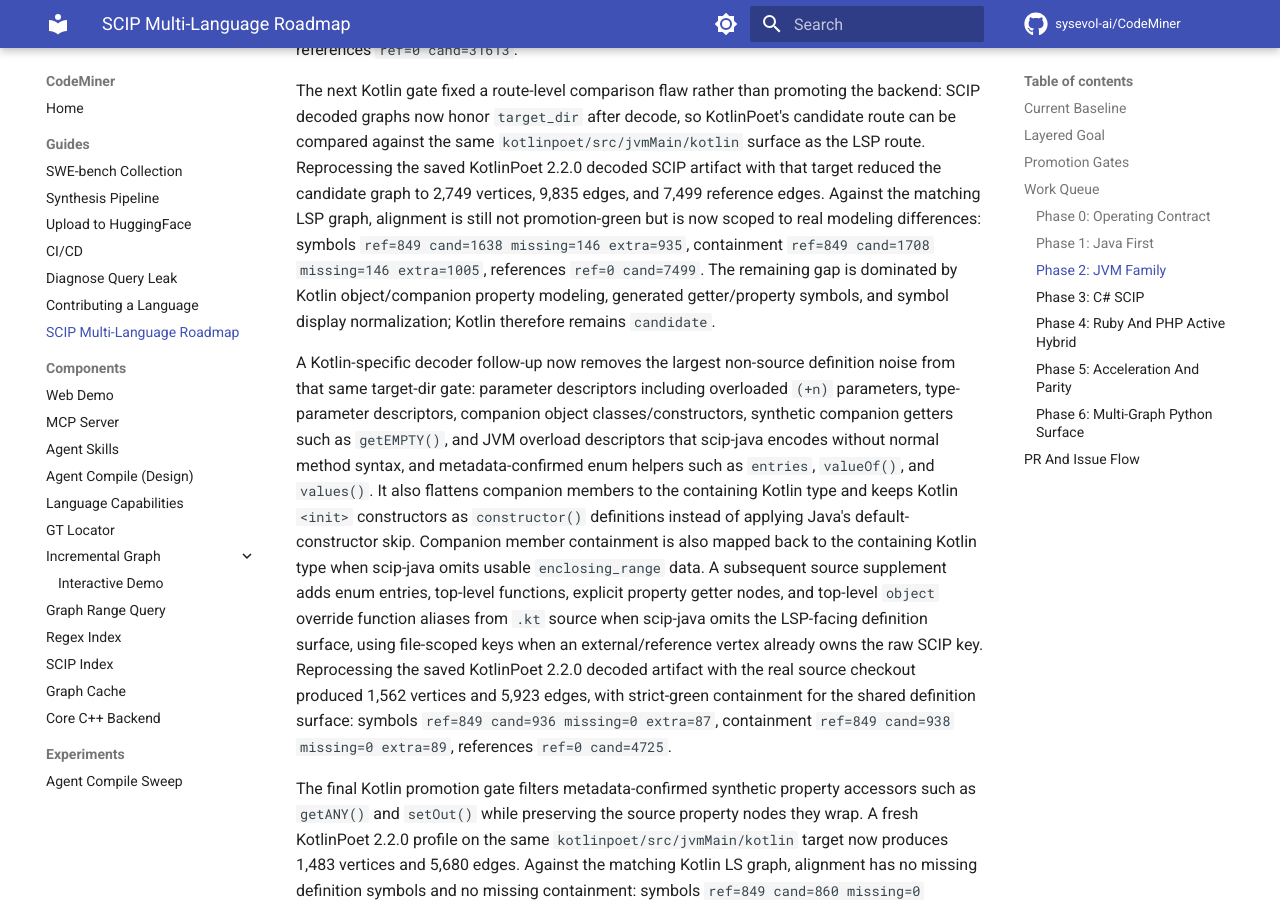
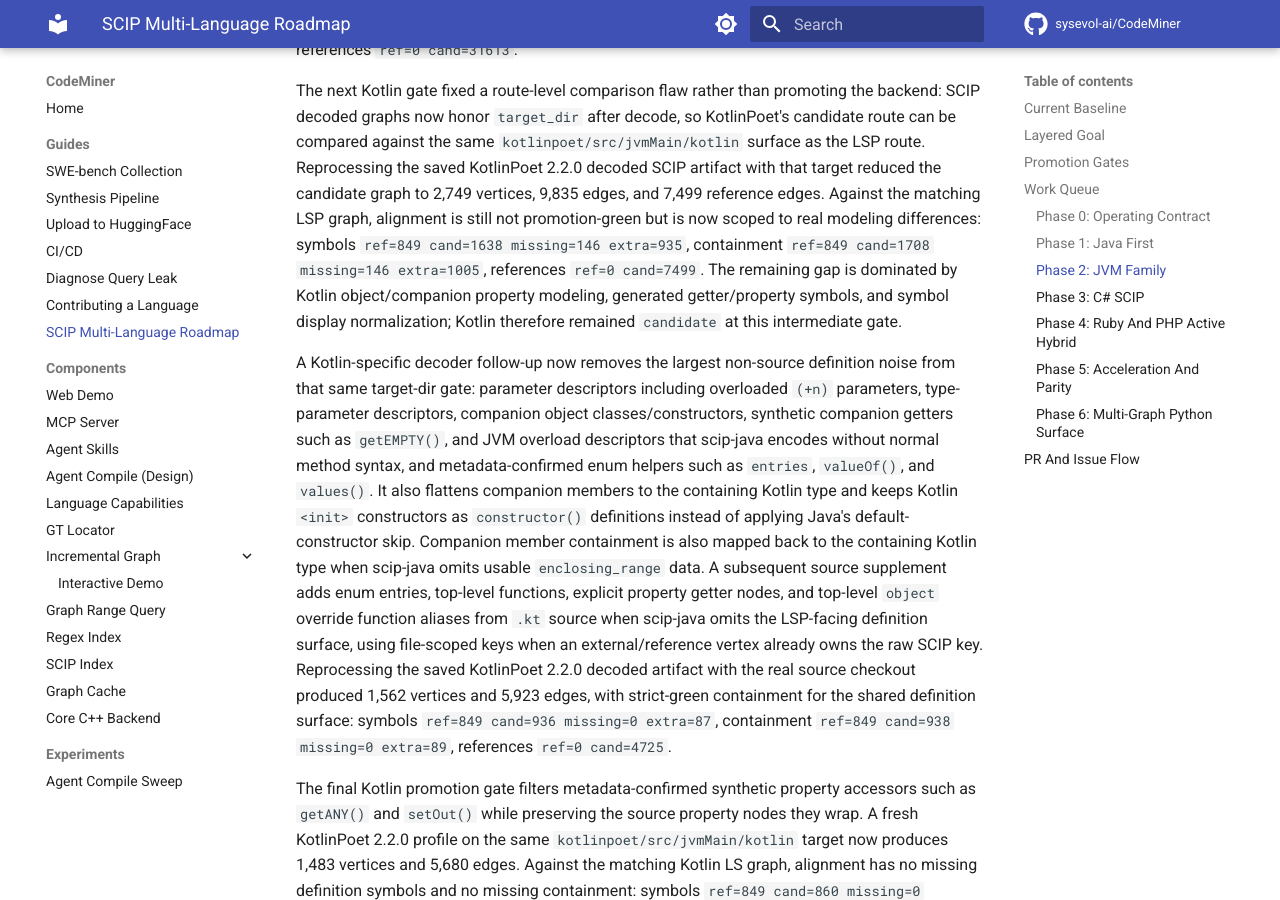
Before and after one commit to MarinaMackay/CodeNib, an MkDocs documentation site: the page built from docs/scip_multilanguage_roadmap.md, in a window 1280 px wide and 900 px high, scrolled down 5756 px. Built offline with MkDocs 1.6.1 and Material for MkDocs 9.7.7, drawn with Linux system fonts in a browser that asks for light colours; comment, search, counter and statistics services are not loaded.

Commit message:
docs(scip): clarify historical kotlin gate

```diff
--- a/docs/scip_multilanguage_roadmap.md
+++ b/docs/scip_multilanguage_roadmap.md
@@ -249,7 +249,7 @@ real modeling differences: symbols `ref=849 cand=1638 missing=146 extra=935`,
 containment `ref=849 cand=1708 missing=146 extra=1005`, references
 `ref=0 cand=7499`. The remaining gap is dominated by Kotlin object/companion
 property modeling, generated getter/property symbols, and symbol display
-normalization; Kotlin therefore remains `candidate`.
+normalization; Kotlin therefore remained `candidate` at this intermediate gate.
 
 A Kotlin-specific decoder follow-up now removes the largest non-source
 definition noise from that same target-dir gate: parameter descriptors including
```
